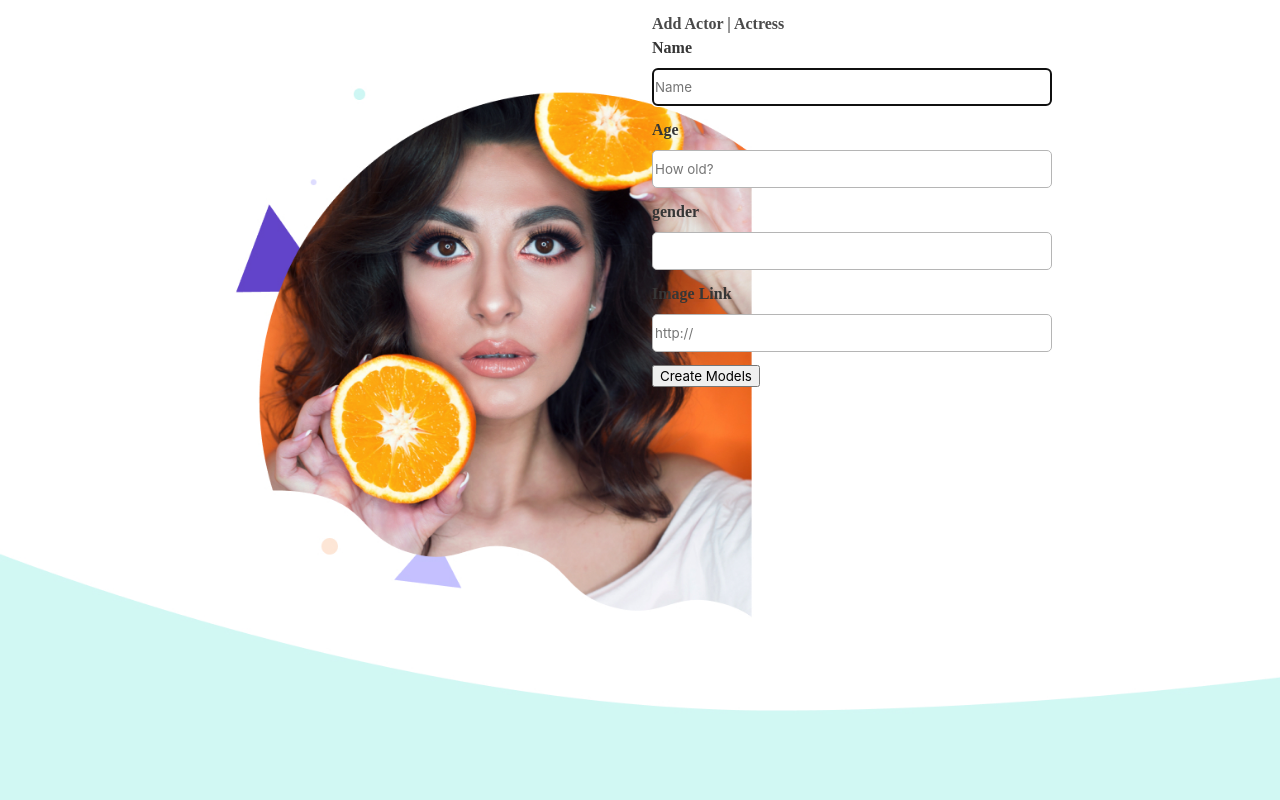
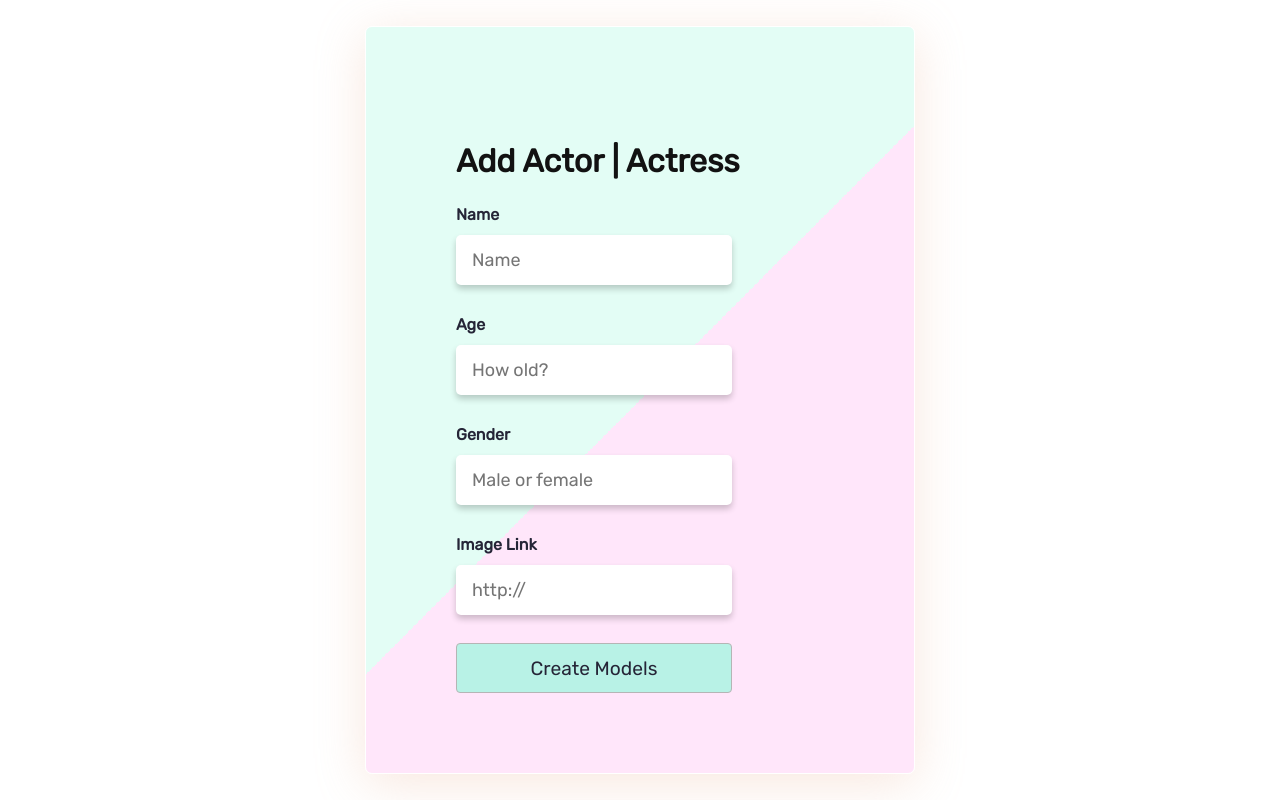
Before and after one commit to PA55ION/casting-agency, a Flask app: page /add_actor in a window 1280 px wide. Run offline with Flask 2, Linux system fonts and the light colour scheme; some web fonts are replaced.

Commit message:
style: actor form

```diff
--- a/app.py
+++ b/app.py
@@ -69,12 +69,15 @@ def create_app(test_config=None):
             movie = Movies.query.get(movie_id)
             name = movie.title
             movie.delete()
+            flash(name + ' successfully deleted!')
             return jsonify({
                 'success': True,
                 'deleted': movie.id,
                 'message': 'Movie ' + name + ' successfully deleted'
             }), 200
         except Exception:
+            flash(name +
+                  'can not be delete at this time. Please try again later')
             return json.dumps({
                 'success': False,
                 'error': 'Movie not found'
@@ -194,10 +197,12 @@ def create_app(test_config=None):
         new_age = request.form['age']
         new_gender = request.form['gender']
         new_image_link = request.form['image_link']
+        new_description = request.form['description']
 
         try:
             actor = Actors(name=new_name, age=new_age,
-                           gender=new_gender, image_link=new_image_link)
+                           gender=new_gender, image_link=new_image_link,
+                           description=new_description)
 
             actor.insert()
             flash('Artist ' + request.form['name'] + ' successfully created 🚀')
--- a/static/css/main.css
+++ b/static/css/main.css
@@ -1,5 +1,6 @@
 @import url('https://fonts.googleapis.com/css2?family=Comfortaa&display=swap');
 @import url('https://fonts.googleapis.com/css2?family=Ovo&display=swap');
+@import url('https://fonts.googleapis.com/css2?family=Rubik&display=swap');
 
 
 :root {
@@ -13,6 +14,12 @@ body {
   font-family: 'Ovo', serif;
   padding: 0;
   margin: 0;
+  box-sizing: border-box;
+  width: 100%;
+  overflow-x: hidden;
+  overflow-y: scroll;
+  scroll-behavior: smooth;
+
 }
 
 .card {
@@ -43,13 +50,6 @@ body {
   background-size: contain;
 }
 
-.actor-img {
-  background-image: url('../assets/background-img.jpg');
-  background-size: cover;
-  background-repeat: no-repeat;
-  height: 100vh;
-}
-
 .control {
   width: 400px;
 }
@@ -59,7 +59,7 @@ body {
   padding: 20px 0;
 }
 
-.form-control {
+/* .form-control {
   height: 38px;
   width: 400px;
   border: 1px solid #b5b5b5;
@@ -68,7 +68,7 @@ body {
   -moz-border-radius: 5px;
   -ms-border-radius: 5px;
   -o-border-radius: 5px;
-}
+} */
 
 #content {
   display: block;
--- /dev/null
+++ b/static/css/new_actors.css
@@ -0,0 +1,117 @@
+:root {
+  --primary-font: "Rubik", sans-serif;
+  --primary-color: #252537;
+}
+
+.hero {
+  background-size: cover;
+  background-repeat: no-repeat;
+  height: 100vh;
+  background-image: linear-gradient(-225deg, #e3fdf5 0%, #ffe6fa 100%) fixed;
+  background-image: linear-gradient(to top, #a8edea 0%, #fed6e3 100%) fixed;
+  background-attachment: fixed;
+  display: -webkit-flex;
+  display: flex;
+  -webkit-justify-content: space-around;
+  justify-content: space-around;
+  -webkit-flex-wrap: wrap;
+  flex-wrap: wrap;
+  margin: 0 auto;
+}
+
+.form-field {
+    margin: .5rem;
+    padding: .5rem;
+}
+
+.form-control {
+  height: 50px;
+  /* margin: 0 auto; */
+  padding: 14px 16px;
+  max-width: 75%;
+  width: 100%;
+  border: 1px solid #b5b5b5;
+  border-radius: 5px;
+  font-size: 18px;
+  display: block;
+  resize: vertical;
+  box-sizing: border-box;
+  box-shadow: 0 4px 6px 0 rgba(0, 0, 0, 0.2);
+  font-family: var(--primary-font);
+  outline: none;
+  border: none;
+}
+
+.form-container {
+  border: 1px solid white;
+  background-image: linear-gradient(-225deg, #e3fdf5 50%, #ffe6fa 50%);
+  box-shadow: 0 9px 50px hsla(20, 67%, 75%, 0.31);
+  padding-bottom: 5%;
+  display: -webkit-flex;
+  display: flex;
+  -webkit-justify-content: space-around;
+  justify-content: space-around;
+  -webkit-flex-wrap: wrap;
+  flex-wrap: wrap;
+  margin: 0 auto;
+  width: 550px;
+  min-height: 500px;
+  height: auto;
+  border-radius: 7px;
+}
+
+.label,
+.title {
+  font-family: var(--primary-font);
+  color: var(--primary-color);
+}
+
+.title {
+  margin-top: 100px;
+}
+
+.submit-btn {
+  height: 50px;
+  /* width: 130px; */
+  /* margin: 1rem 2rem; */
+  border: 1px solid #b5b5b5;
+  border-radius: 4px;
+  -webkit-border-radius: 4px;
+  -moz-border-radius: 4px;
+  -ms-border-radius: 4px;
+  -o-border-radius: 4px;
+  cursor: pointer;
+  transition: all 0.2s linear;
+  font-family: var(--primary-font);
+  font-size: 1.2rem;
+  padding: 0.5rem;
+  color: #252537;
+  background: #b8f2e6;
+  /* display: flex;
+  justify-content: center;
+  align-items: center; */
+  max-width: 75%;
+  width: 100%;
+  /* margin: 3rem auto; */
+}
+
+.submit-btn:hover {
+  box-shadow: 2px 8px 45px rgba(0, 0, 0, 0.15);
+  transform: translate3D(0, -2px, 0);
+}
+
+@media (min-width: 768px) {
+  /* .img-bg {
+    display: none;
+  } */
+  /* .right {
+    width: 100%;
+    margin-top: 50px;
+  } */
+  .actor-img {
+    /* background-image: url("../assets/background-img.jpg");
+    background-size: cover;
+    background-repeat: no-repeat;
+    height: 100vh; */
+  }
+}
--- a/templates/forms/new_actors.html
+++ b/templates/forms/new_actors.html
@@ -8,20 +8,21 @@
       href="https://cdn.jsdelivr.net/npm/bulma@0.9.0/css/bulma.min.css"
     />
     <link rel="shortcut icon" href="https://use.typekit.net/eeq8vwp.css" />
+    <link rel="stylesheet" href="../../static/css/new_actors.css">
     <link rel="stylesheet" type="text/css" href="../static/css/main.css" />
   </head>
   <body>
-    <section class="hero actor-img is-fullheight">
+    <section class="hero is-fullheight">
         <!-- <img src="/static/assets/actor-background-img.jpg"> -->
-      <div class="columns form-columns">
-        <div class="column img-bg"></div>
-        <div class="column">
-          <div class="field">
+      <!-- <div class="columns form-columns"> -->
+        <!-- <div class="column img-bg"></div> -->
+        <!-- <div class="column form"> -->
+          <div class="form-container">
             <form method="POST">
-              <h3 class="has-text-weight-bold">Add Actor | Actress</h3>
               <div class="field">
                 <div class="control">
                   <div class="form-field">
+                    <h3 class="title">Add Actor | Actress</h3>
                     <label for='name' class="label">Name</label>
                     {{ form.name(class_ = 'form-control', placeholder='Name', autofocus = true) }}
                   </div>
@@ -40,8 +41,8 @@
               <div class="field">
                 <div class="control">
                   <div class="form-field">
-                    <label for='gender' class="label">gender</label>
-                    {{ form.gender(class_ = 'form-control', placeholder='', autofocus = true) }}
+                    <label for='gender' class="label">Gender</label>
+                    {{ form.gender(class_ = 'form-control', placeholder='Male or female', autofocus = true) }}
                   </div>
                 </div>
               </div>
@@ -59,16 +60,21 @@
                 <div class="control">
                   <div class="form-field">
                     <label for='description' class="label">Description</label>
-                    {{ form.age(class_ = 'form-control', placeholder='Actor Detail...', autofocus = true) }}
+                    {{ form.description(class_ = 'form-control', placeholder='Actor Detail...', autofocus = true) }}
                   </div>
                 </div>
               </div> -->
 
-
-              <input type='submit' value='Create Models'>
+              <div class="field">
+                <div class="control">
+                  <div class="form-field">
+              <input type='submit' value='Create Models' class='submit-btn'>
+                </div>
+              </div>
+            </div>
             </form>
-          </div>
-        </div>
+          <!-- </div> -->
+        <!-- </div> -->
       </div>
     </section>
     <script src="/static/js/app.js"></script>
--- a/templates/layouts/base.html
+++ b/templates/layouts/base.html
@@ -7,6 +7,7 @@
       rel="stylesheet"
       href="https://cdn.jsdelivr.net/npm/bulma@0.9.0/css/bulma.min.css"
     />
+    <link rel="stylesheet" href="../../static/css/new_actors.css">
     <link rel="stylesheet" type="text/css" href="/static/css/main.css">
     <link rel="shortcut icon" href="#">
     <link rel="shortcut icon" href="https://use.typekit.net/eeq8vwp.css">
```
Also changed, not shown: static/assets/actor.jpg (added).
